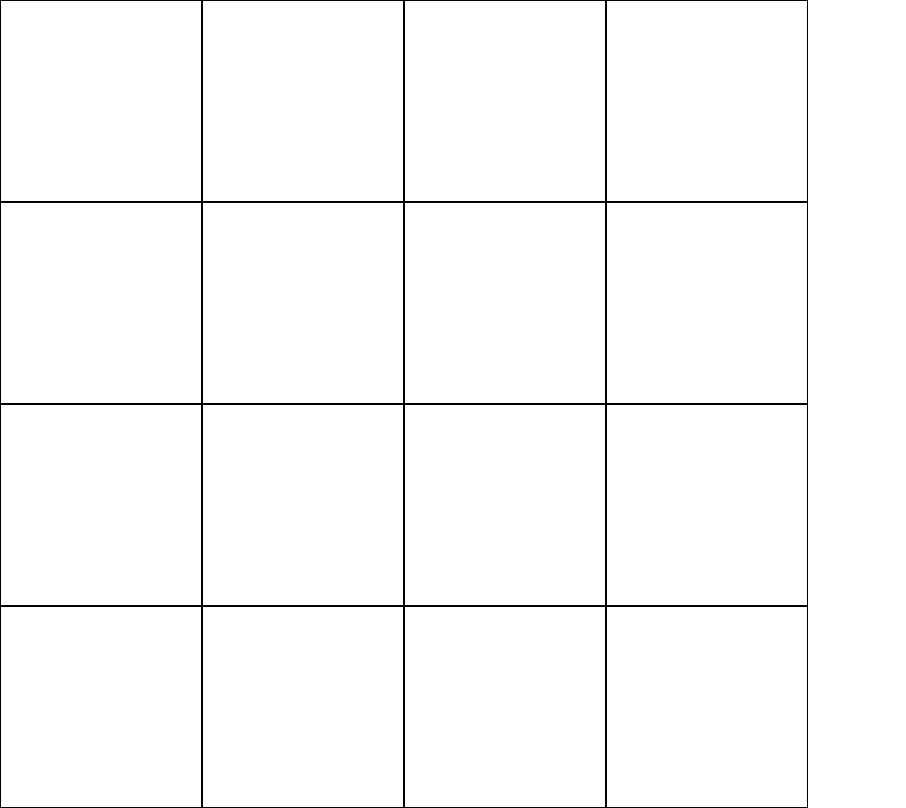
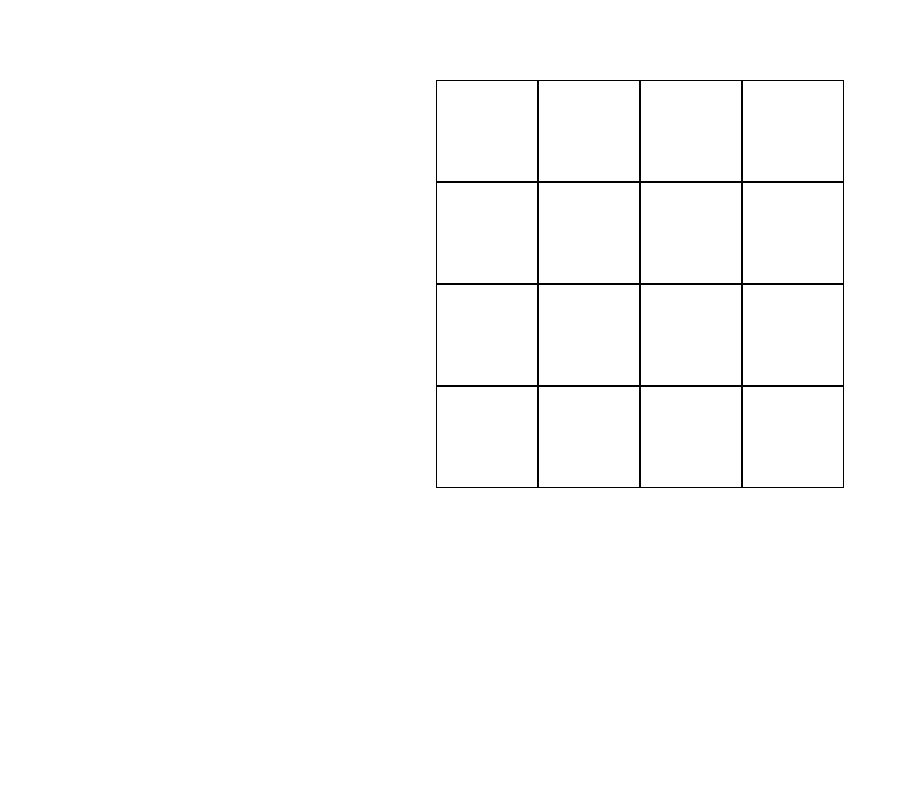
Before and after one commit to Jules-12-8/etch-a-sketch, a plain HTML site: page index.html in a window 1280 px wide. Shown: the whole page, without its empty margins (0-906 px from the left). Drawn offline with Linux system fonts and the light colour scheme.

Commit message:
Feat: css center and lock sketch grid

```diff
--- a/etch-a-sketch.js
+++ b/etch-a-sketch.js
@@ -1,19 +1,20 @@
+//nbrOfCells must be a square number
 const nbrOfCells = 16;
 const axisSize = Math.sqrt(nbrOfCells);
 
 const gridContainer = document.getElementById("grid-container");
 
 for (let i = 0; i < axisSize; i++) {
-    const rowDiv = document.createElement("div");
-    rowDiv.classList.add(`row-${i}`);
-    gridContainer.appendChild(rowDiv);
+    const columnDiv = document.createElement("div");
+    columnDiv.classList.add(`column-${i}`);
+    gridContainer.appendChild(columnDiv);
 
-    const row = document.querySelector("div.row-"+i);
+    const column = document.querySelector("div.column-"+i);
 
     for (let i = 0; i < axisSize; i++) {
         const div = document.createElement("div");
         console.log(div);
         div.classList.add("grid-cell");
-        row.appendChild(div);
+        column.appendChild(div);
     }
 }
--- a/style.css
+++ b/style.css
@@ -5,15 +5,15 @@
 }
 
 #grid-container {
+    margin-top: 5rem;
     border-color: red;
     display: flex;
-    flex-wrap: wrap;
-    align-items: center;
+    flex-wrap: nowrap;
+    justify-content: center;
+    /* align-content: center; */
 }
 
 .grid-cell {
-    border: 1px solid black;
-    padding: 100px;
-
-
+    border: 0.1px solid black;
+    padding: 50px;
 }
```
